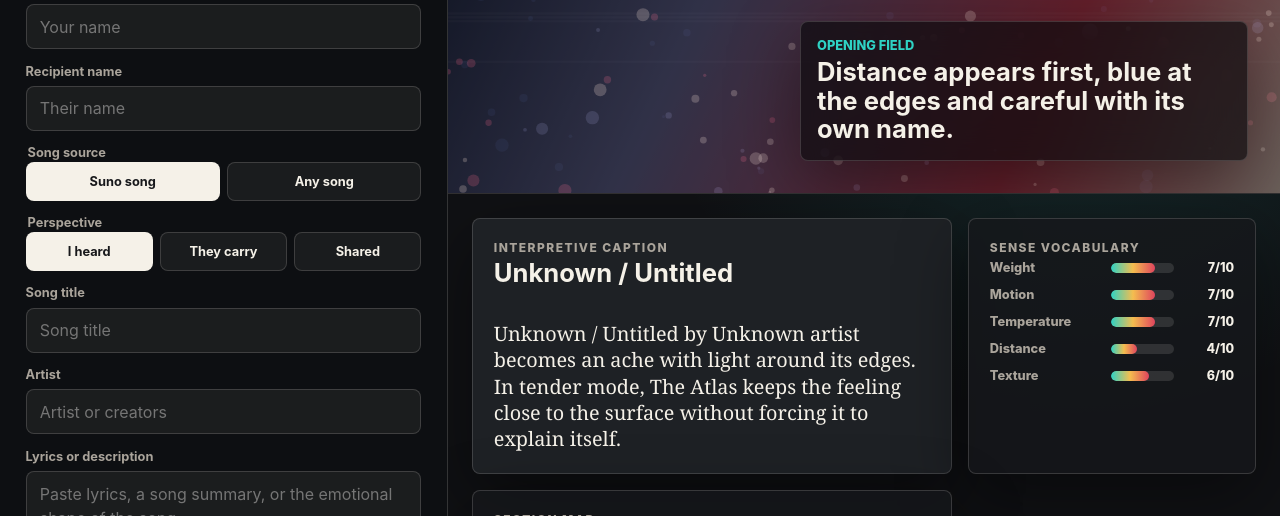
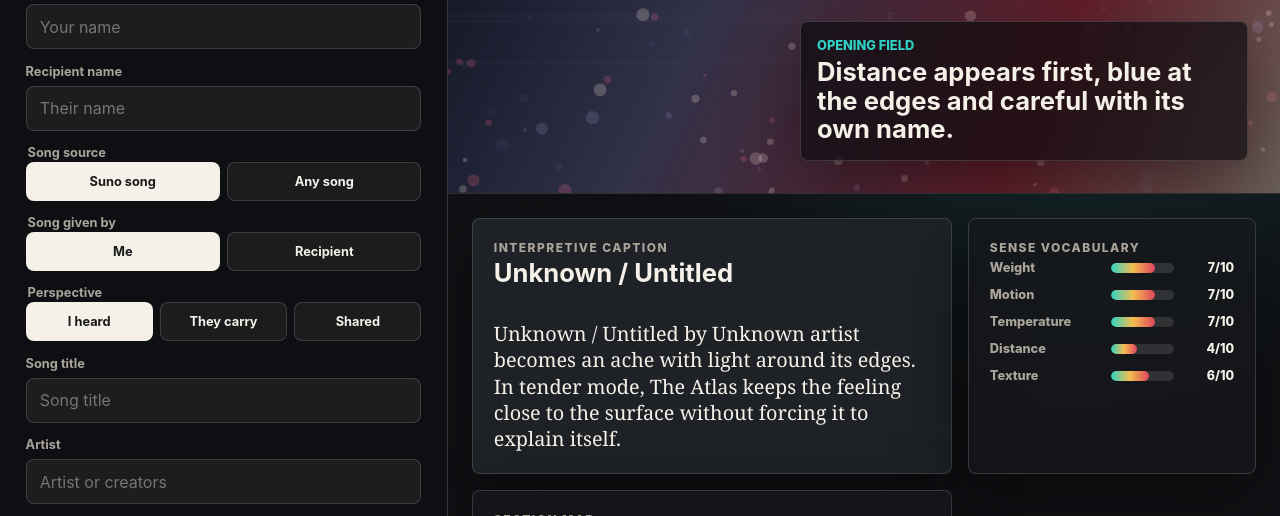
Before and after one commit to janellesbelles/resonance-atlas, a plain HTML site: page index.html in a window 1280 px wide. Shown: the part 206-722 px from the top of the page. Drawn offline with Linux system fonts and the light colour scheme; animation ran at ten frames a second.

Commit message:
Update index.html

```diff
--- a/index.html
+++ b/index.html
@@ -34,6 +34,18 @@
             <label>
               <input type="radio" name="song-source" value="regular" />
               <span>Any song</span>
+            </label>
+          </fieldset>
+
+          <fieldset class="mode-group source-group">
+            <legend>Song given by</legend>
+            <label>
+              <input type="radio" name="song-origin" value="listener" checked />
+              <span>Me</span>
+            </label>
+            <label>
+              <input type="radio" name="song-origin" value="recipient" />
+              <span>Recipient</span>
             </label>
           </fieldset>
 
```
